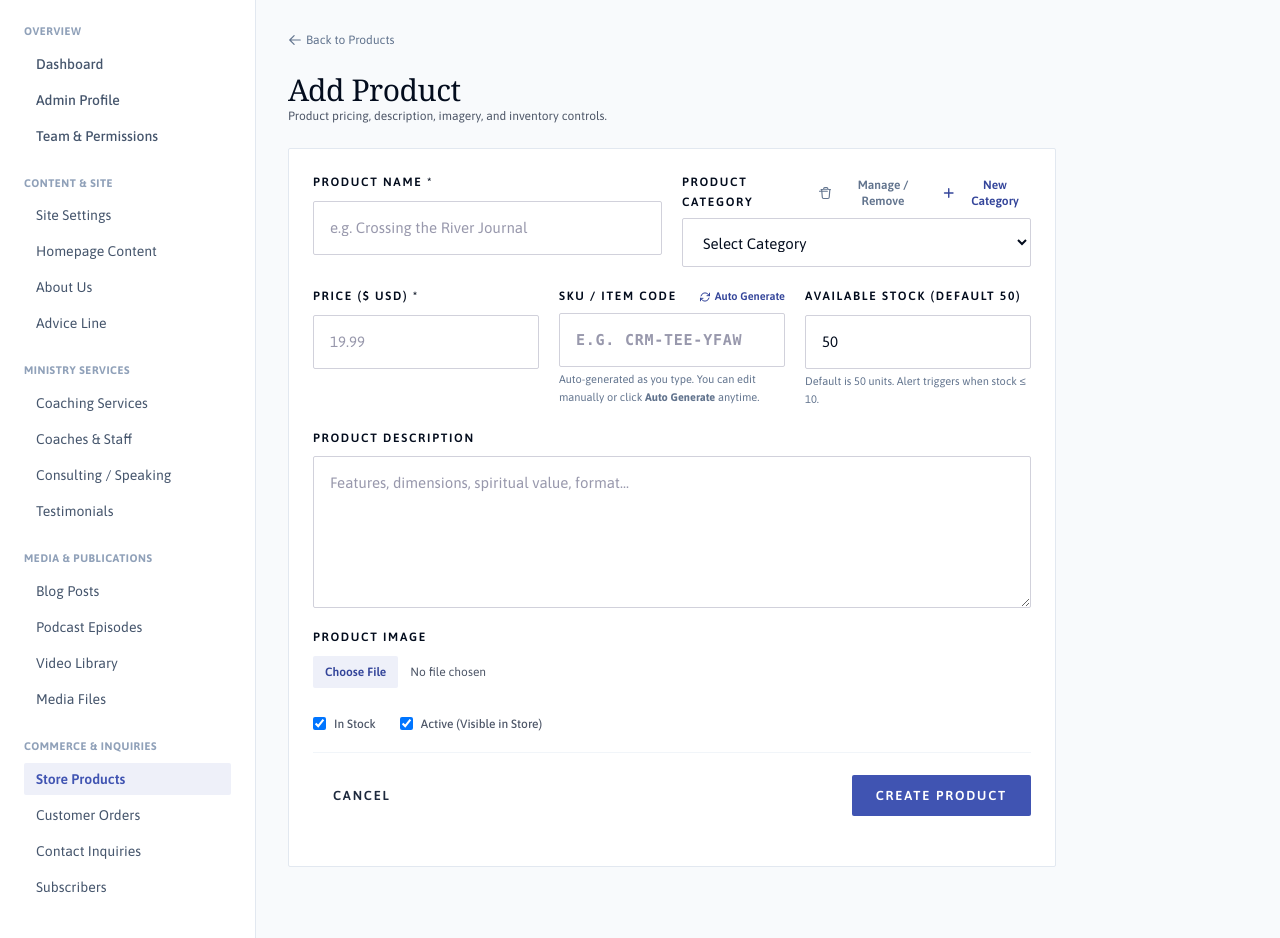
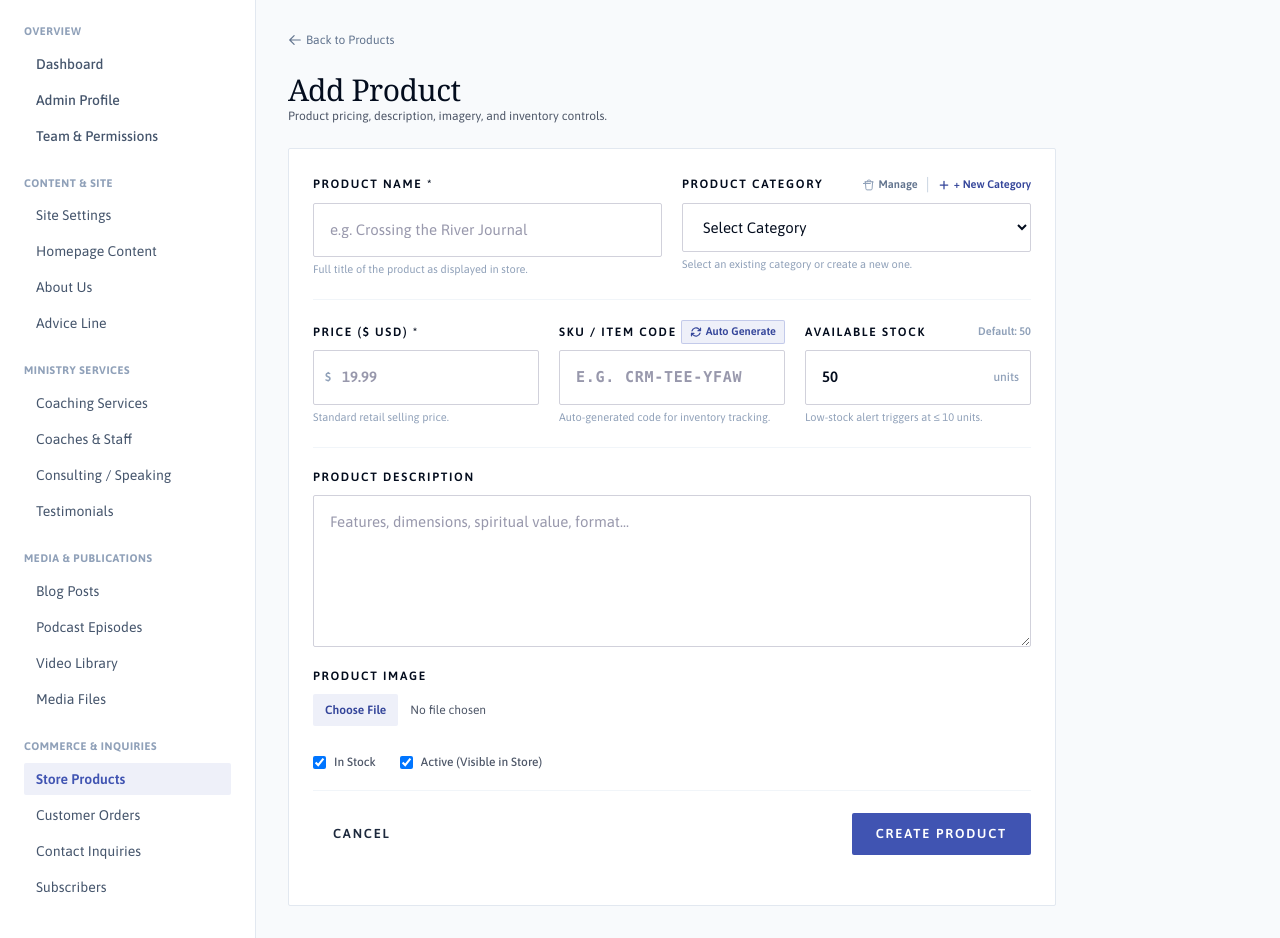
Before and after one commit to eabventures-champion/Cross-river-ministry, a Laravel app: page /admin/products/create in a window 1280 px wide. Shown: the part 61-999 px from the top of the page. Run offline with Laravel 12, Linux system fonts and the light colour scheme; the visitor is signed in with stand-in values (Sample User, id 1); data comes from the database, SQL or seed files in the repository; style sheets or scripts are compiled from the project's sources; some libraries are stand-ins or nearby versions.

Commit message:
Organize and align top form fields and category controls on product form

```diff
--- a/resources/views/admin/products/form.blade.php
+++ b/resources/views/admin/products/form.blade.php
@@ -22,9 +22,12 @@
                 @method('PUT')
             @endif
 
-            <div class="grid grid-cols-1 md:grid-cols-2 gap-5">
+            <!-- Section 1: Basic Information (Product Name & Category) -->
+            <div class="grid grid-cols-1 md:grid-cols-2 gap-5 pb-5 border-b border-slate-100">
                 <div>
-                    <label class="form-label" for="name">Product Name *</label>
+                    <div class="h-6 flex items-center justify-between mb-1.5">
+                        <label class="form-label mb-0" for="name">Product Name *</label>
+                    </div>
                     <input
                         type="text"
                         id="name"
@@ -36,41 +39,43 @@
                         value="{{ old('name', $product->name) }}"
                         placeholder="e.g. Crossing the River Journal"
                     >
+                    <p class="text-[0.6875rem] text-slate-400 mt-1">Full title of the product as displayed in store.</p>
                     @error('name')<p class="form-error">{{ $message }}</p>@enderror
                 </div>
 
                 <div>
-                    <div class="flex items-center justify-between mb-1.5">
+                    <div class="h-6 flex items-center justify-between mb-1.5">
                         <label class="form-label mb-0" for="product_category_id">Product Category</label>
-                        <div class="flex items-center gap-3">
+                        <div class="flex items-center gap-2">
                             <button
                                 type="button"
                                 @click="showCategoryManager = true"
-                                class="text-xs font-semibold text-slate-500 hover:text-red-600 flex items-center gap-1 transition-colors cursor-pointer"
+                                class="text-[0.6875rem] font-semibold text-slate-500 hover:text-red-600 inline-flex items-center gap-1 transition-colors cursor-pointer"
                                 title="Manage and remove product categories"
                             >
-                                <svg class="size-3.5" fill="none" viewBox="0 0 24 24" stroke-width="2" stroke="currentColor">
+                                <svg class="size-3 text-slate-400" fill="none" viewBox="0 0 24 24" stroke-width="2" stroke="currentColor">
                                     <path stroke-linecap="round" stroke-linejoin="round" d="M14.74 9-.346 9m-4.788 0L9.26 9m9.968-3.21c.342.052.682.107 1.022.166m-1.022-.165L18.16 19.673a2.25 2.25 0 0 1-2.244 2.077H8.084a2.25 2.25 0 0 1-2.244-2.077L4.772 5.79m14.456 0a48.108 48.108 0 0 0-3.478-.397m-12 .562c.34-.059.68-.114 1.022-.165m0 0a48.11 48.11 0 0 1 3.478-.397m7.5 0v-.916c0-1.18-.91-2.164-2.09-2.201a51.964 51.964 0 0 0-3.32 0c-1.18.037-2.09 1.022-2.09 2.201v.916m7.5 0a48.667 48.667 0 0 0-7.5 0" />
                                 </svg>
-                                <span>Manage / Remove</span>
+                                <span>Manage</span>
                             </button>
+                            <span class="text-slate-300">|</span>
                             <button
                                 type="button"
                                 x-show="categoryMode === 'select'"
                                 @click="categoryMode = 'input'; $nextTick(() => $refs.newCatInput.focus())"
-                                class="text-xs font-semibold text-brand-600 hover:text-brand-700 flex items-center gap-1 transition-colors cursor-pointer"
+                                class="text-[0.6875rem] font-semibold text-brand-600 hover:text-brand-800 inline-flex items-center gap-1 transition-colors cursor-pointer"
                             >
-                                <svg class="size-3.5" fill="none" viewBox="0 0 24 24" stroke-width="2.5" stroke="currentColor">
+                                <svg class="size-3" fill="none" viewBox="0 0 24 24" stroke-width="2.5" stroke="currentColor">
                                     <path stroke-linecap="round" stroke-linejoin="round" d="M12 4.5v15m7.5-7.5h-15"/>
                                 </svg>
-                                <span>New Category</span>
+                                <span>+ New Category</span>
                             </button>
                             <button
                                 type="button"
                                 x-show="categoryMode === 'input'"
                                 x-cloak
                                 @click="categoryMode = 'select'"
-                                class="text-xs font-semibold text-slate-500 hover:text-slate-700 transition-colors cursor-pointer"
+                                class="text-[0.6875rem] font-semibold text-slate-500 hover:text-slate-700 transition-colors cursor-pointer"
                             >
                                 Select Existing
                             </button>
@@ -87,16 +92,22 @@
                             @change="if ($event.target.value === '__new__') { categoryMode = 'input'; $nextTick(() => $refs.newCatInput.focus()); } else { onCategoryChange(); }"
                         >
                             <option value="">Select Category</option>
-                            <template x-for="c in categories" :key="c.id">
+                            @foreach($categories as $cat)
+                                <option value="{{ $cat->id }}" {{ old('product_category_id', $product->product_category_id) == $cat->id ? 'selected' : '' }}>
+                                    {{ $cat->name }}
+                                </option>
+                            @endforeach
+                            <template x-for="c in categories.filter(c => !{{ Js::from($categories->pluck('id')) }}.includes(c.id))" :key="c.id">
                                 <option :value="c.id" x-text="c.name" :selected="String(c.id) === String(selectedCategoryId)"></option>
                             </template>
                             <option value="__new__" class="font-semibold text-brand-600">+ Create New Category...</option>
                         </select>
-                        <p x-show="quickAddMessage" x-cloak class="text-[0.6875rem] text-green-600 mt-1" x-text="quickAddMessage"></p>
+                        <p x-show="!quickAddMessage" class="text-[0.6875rem] text-slate-400 mt-1">Select an existing category or create a new one.</p>
+                        <p x-show="quickAddMessage" x-cloak class="text-[0.6875rem] text-green-600 font-semibold mt-1" x-text="quickAddMessage"></p>
                     </div>
 
                     <!-- Dynamic Category Input Mode -->
-                    <div x-show="categoryMode === 'input'" x-cloak class="space-y-2">
+                    <div x-show="categoryMode === 'input'" x-cloak class="space-y-1">
                         <div class="flex items-center gap-2">
                             <input
                                 type="text"
@@ -112,15 +123,15 @@
                                 type="button"
                                 @click="quickCreateCategory()"
                                 :disabled="savingCategory || !newCategory.trim()"
-                                class="btn btn-secondary btn-sm shrink-0 px-3 py-2 text-xs"
+                                class="btn btn-secondary btn-sm shrink-0 px-3 py-2 text-xs cursor-pointer"
                                 :class="{'opacity-50 cursor-not-allowed': savingCategory || !newCategory.trim()}"
                             >
                                 <span x-show="!savingCategory">Add</span>
                                 <span x-show="savingCategory" x-cloak>Saving...</span>
                             </button>
                         </div>
-                        <p class="text-[0.6875rem] text-slate-500">
-                            Type a category and click <strong>Add</strong> or submit this form to auto-create and link it.
+                        <p class="text-[0.6875rem] text-slate-400 mt-1">
+                            Type a category name and click <strong>Add</strong> or submit the form.
                         </p>
                     </div>
 
@@ -130,23 +141,39 @@
                 </div>
             </div>
 
-            <div class="grid grid-cols-1 md:grid-cols-3 gap-5">
+            <!-- Section 2: Pricing & Inventory Controls -->
+            <div class="grid grid-cols-1 md:grid-cols-3 gap-5 pb-5 border-b border-slate-100">
                 <div>
-                    <label class="form-label" for="price">Price ($ USD) *</label>
-                    <input type="number" step="0.01" id="price" name="price" required class="form-input" value="{{ old('price', $product->price) }}" placeholder="19.99">
+                    <div class="h-6 flex items-center justify-between mb-1.5">
+                        <label class="form-label mb-0" for="price">Price ($ USD) *</label>
+                    </div>
+                    <div class="relative">
+                        <span class="absolute inset-y-0 left-0 pl-3 flex items-center pointer-events-none text-slate-400 font-semibold text-xs">$</span>
+                        <input
+                            type="number"
+                            step="0.01"
+                            id="price"
+                            name="price"
+                            required
+                            class="form-input pl-7 font-semibold"
+                            value="{{ old('price', $product->price) }}"
+                            placeholder="19.99"
+                        >
+                    </div>
+                    <p class="text-[0.6875rem] text-slate-400 mt-1">Standard retail selling price.</p>
                     @error('price')<p class="form-error">{{ $message }}</p>@enderror
                 </div>
 
                 <div>
-                    <div class="flex items-center justify-between mb-1.5">
+                    <div class="h-6 flex items-center justify-between mb-1.5">
                         <label class="form-label mb-0" for="sku">SKU / Item Code</label>
                         <button
                             type="button"
                             @click="autoGenerateSku()"
-                            class="text-[0.6875rem] font-semibold text-brand-600 hover:text-brand-700 flex items-center gap-1 transition-colors"
+                            class="text-[0.6875rem] font-semibold text-brand-600 hover:text-brand-800 bg-brand-50 hover:bg-brand-100 border border-brand-200/80 px-2 py-0.5 rounded-[2px] inline-flex items-center gap-1 transition-colors cursor-pointer"
                             title="Regenerate SKU from name and category"
                         >
-                            <svg class="size-3" fill="none" viewBox="0 0 24 24" stroke-width="2" stroke="currentColor">
+                            <svg class="size-3" fill="none" viewBox="0 0 24 24" stroke-width="2.5" stroke="currentColor">
                                 <path stroke-linecap="round" stroke-linejoin="round" d="M16.023 9.348h4.992v-.001M2.985 19.644v-4.992m0 0h4.992m-4.993 0l3.181 3.183a8.25 8.25 0 0013.803-3.7M4.031 9.865a8.25 8.25 0 0113.803-3.7l3.181 3.182m0-4.991v4.99" />
                             </svg>
                             <span>Auto Generate</span>
@@ -162,20 +189,33 @@
                         value="{{ old('sku', $product->sku) }}"
                         placeholder="e.g. CRM-TEE-YFAW"
                     >
-                    <p class="text-[0.6875rem] text-slate-500 mt-1">
-                        Auto-generated as you type. You can edit manually or click <strong>Auto Generate</strong> anytime.
+                    <p class="text-[0.6875rem] text-slate-400 mt-1">
+                        Auto-generated code for inventory tracking.
                     </p>
                     @error('sku')<p class="form-error">{{ $message }}</p>@enderror
                 </div>
 
                 <div>
-                    <label class="form-label" for="stock">Available Stock (Default 50)</label>
-                    <input type="number" id="stock" name="stock" min="0" class="form-input" value="{{ old('stock', old('stock_quantity', $product->stock ?? 50)) }}">
-                    <p class="text-[0.6875rem] text-slate-500 mt-1">
+                    <div class="h-6 flex items-center justify-between mb-1.5">
+                        <label class="form-label mb-0" for="stock">Available Stock</label>
+                        <span class="text-[0.6875rem] font-semibold text-slate-400">Default: 50</span>
+                    </div>
+                    <div class="relative">
+                        <input
+                            type="number"
+                            id="stock"
+                            name="stock"
+                            min="0"
+                            class="form-input pr-12 font-semibold"
+                            value="{{ old('stock', old('stock_quantity', $product->stock ?? 50)) }}"
+                        >
+                        <span class="absolute inset-y-0 right-0 pr-3 flex items-center pointer-events-none text-slate-400 text-xs font-medium">units</span>
+                    </div>
+                    <p class="text-[0.6875rem] text-slate-400 mt-1">
                         @if($product->exists)
-                            Ever stocked: <strong>{{ $product->ever_stocked }}</strong> | Purchased: <strong>{{ $product->total_purchased }}</strong>
+                            Ever stocked: <strong class="text-slate-600">{{ $product->ever_stocked }}</strong> | Purchased: <strong class="text-purple-600">{{ $product->total_purchased }}</strong>
                         @else
-                            Default is 50 units. Alert triggers when stock &le; 10.
+                            Low-stock alert triggers at &le; 10 units.
                         @endif
                     </p>
                     @error('stock')<p class="form-error">{{ $message }}</p>@enderror
```
